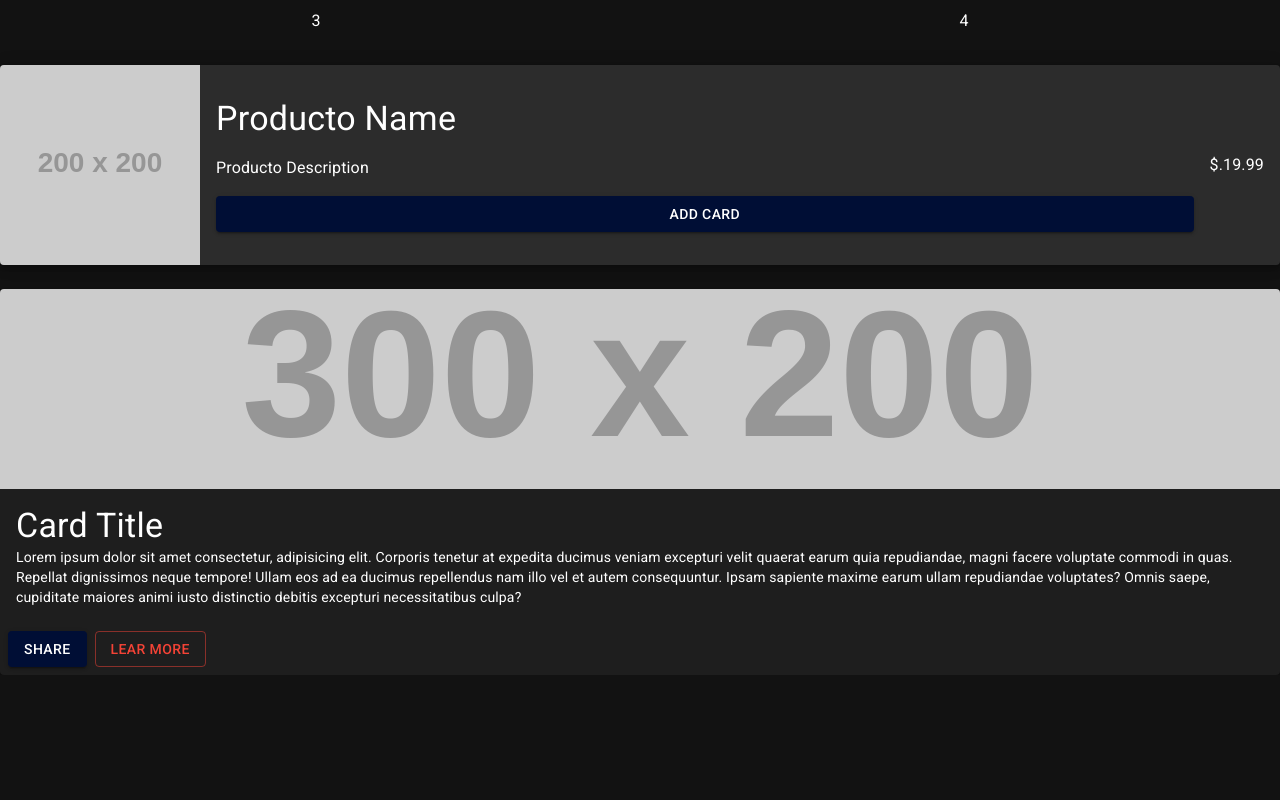
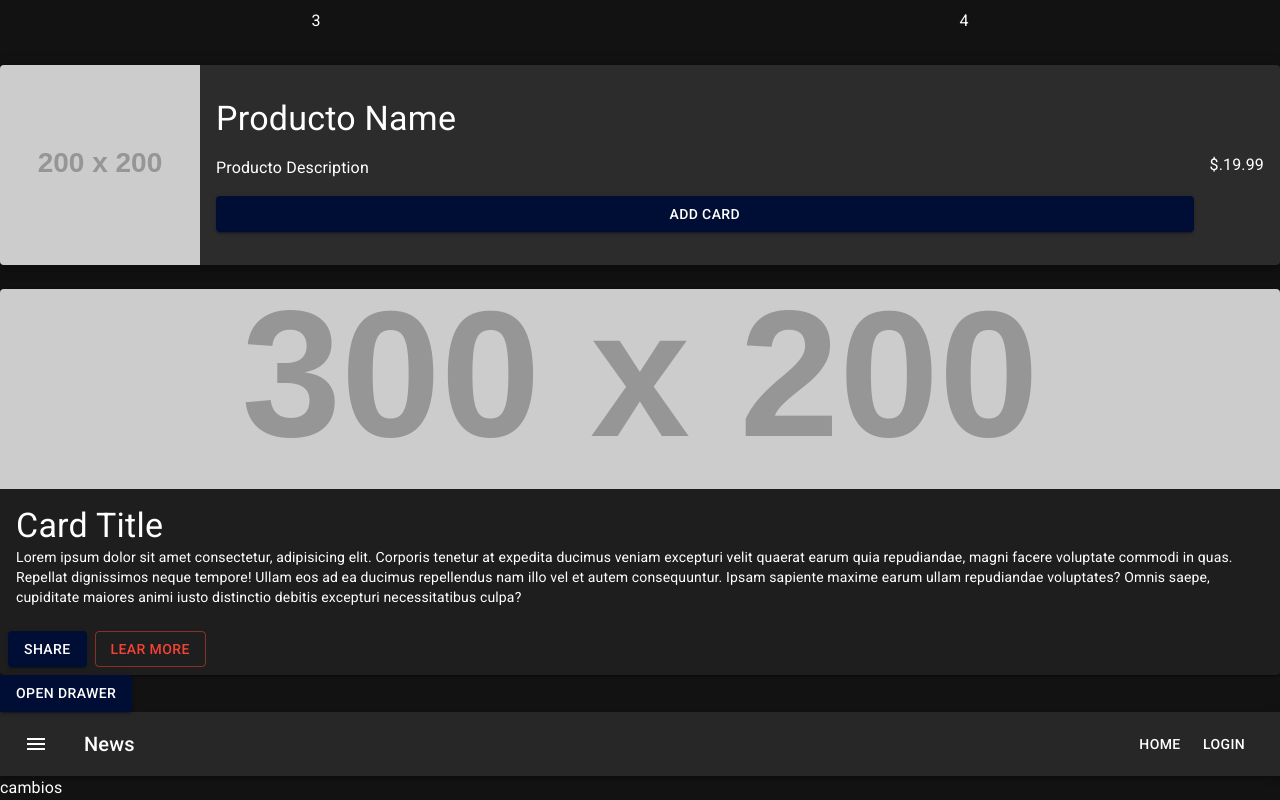
Before and after one commit to magnerronny/mui, a React (Vite) app: page / in a window 1280 px wide. Shown: the part 373-1173 px from the top of the page. Before the commit the page ends 1048 px from the top, so only its background shows below. Built offline with nearby package versions, Linux system fonts and the light colour scheme.

Commit message:
thrid commit

```diff
--- a/src/App.jsx
+++ b/src/App.jsx
@@ -1,5 +1,5 @@
 import './App.css'
-import { BoxMui, CardMui, ContainerMui, GridMui, Practice } from './components'
+import { BoxMui, CardMui, ContainerMui, GridMui, NavBar, Practice } from './components'
 
 function App() {
 
@@ -10,6 +10,7 @@ function App() {
       <GridMui/>
       <Practice/>
       <CardMui/>
+      <NavBar/>
     </>
   )
 }
--- a/src/components/index.js
+++ b/src/components/index.js
@@ -1,3 +1,4 @@
+export * from "./navBar/NavBar";
 export * from "./cardex/CardMui";
 export * from "./FlexPaper/Practice";
 export * from "./grides/GridMui";
--- /dev/null
+++ b/src/components/navBar/NavBar.jsx
@@ -0,0 +1,41 @@
+import { AppBar, Box, Button, Drawer, IconButton, Toolbar, Typography } from "@mui/material"
+import { NavListDrawer } from "./NavListDrawer"
+import { useState } from "react"
+import { Menu } from "@mui/icons-material";
+
+export const NavBar = () => {
+  const [Open, setOpen] = useState(false);
+  return (
+    <>
+      <Button variant="contained" onClick={() => setOpen(true)} >Open Drawer</Button>
+
+      <Box sx={{flexGrow:1}}>
+        <AppBar position="static">
+          <Toolbar>
+            <IconButton
+              edge="start"
+              sx={{mr:3}}
+              onClick={ () => setOpen(true)}
+              color="inherit"
+              size="large"
+            >
+              <Menu/>
+            </IconButton>
+            <Typography variant="h6" component={"div"} sx={{flexGrow:1}}>News</Typography>
+            <Button color="inherit">Home</Button>
+            <Button color="inherit">Login</Button>
+          </Toolbar>
+        </AppBar>
+      </Box>
+
+      <Drawer
+        open = {Open}
+        anchor="left"
+        onClose={() => setOpen(false)}
+      >
+        <NavListDrawer/>
+      </Drawer>
+      cambios
+    </>
+  )
+}
--- /dev/null
+++ b/src/components/navBar/NavListDrawer.jsx
@@ -0,0 +1,43 @@
+import { Drafts, Menu } from "@mui/icons-material"
+import { Box, Divider, List, ListItem, ListItemButton, ListItemIcon, ListItemText } from "@mui/material"
+
+export const NavListDrawer = () => {
+  return (
+    <>
+      <Box sx={{width:250, bgcolor:"blue"}}>
+        <nav>
+          <List>
+            <ListItem>
+              <ListItemIcon>
+                <Menu/>
+              </ListItemIcon>
+                <ListItemText primary="Inbox" />
+            </ListItem>
+            <ListItem>
+              <ListItemIcon>
+                <Drafts/>
+              </ListItemIcon>
+                <ListItemText primary="Drafts" />
+            </ListItem>
+          </List>
+        </nav>
+        <Divider/>
+        <nav>
+          <List>
+            <ListItem disablePadding>
+              <ListItemButton>
+                <ListItemText primary ="Trash" />
+              </ListItemButton>
+            </ListItem>
+            <ListItem disablePadding>
+              <ListItemButton>
+                <ListItemText primary ="Spam" />
+              </ListItemButton>
+            </ListItem>
+
+          </List>
+        </nav>
+      </Box>
+    </>
+    )
+}
```
